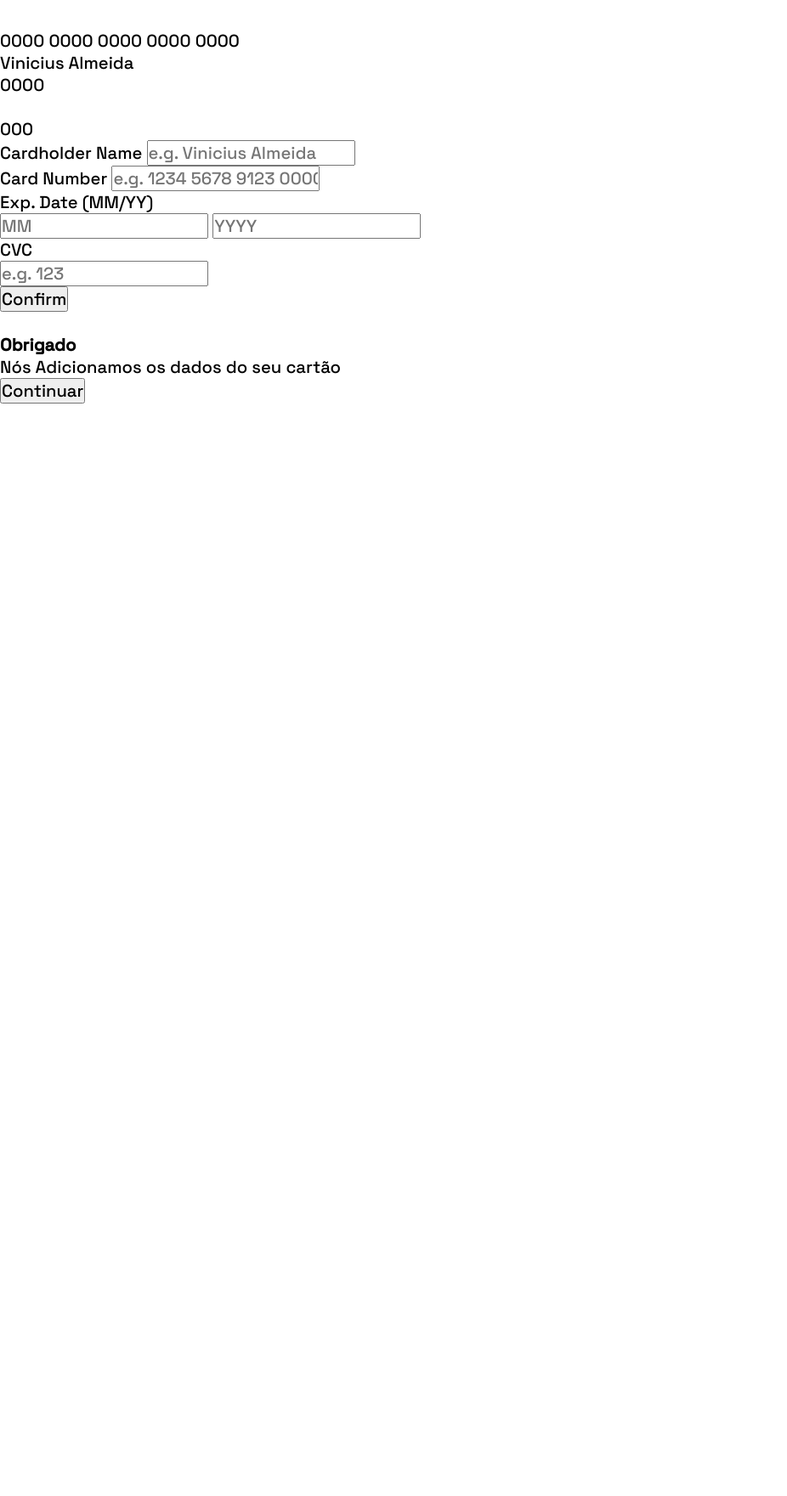
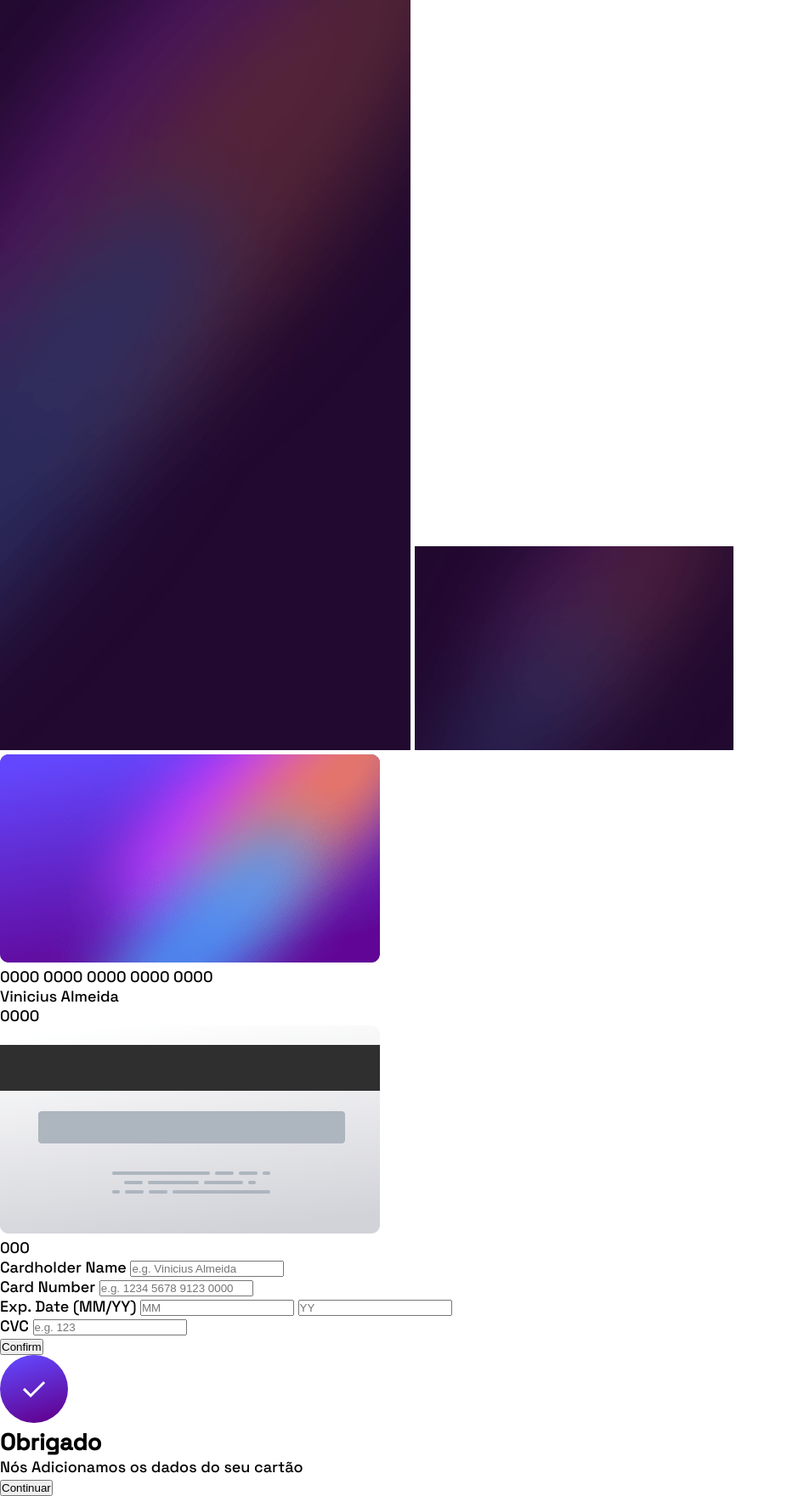
Before and after one commit to ViniciusAlmeidajs/Frontend-Mentor-Challenge-Interactive-card-details-form, a website built with Vite: page index.html in a window 1280 px wide. Shown: the part 17-1778 px from the top of the page at 85% size, without its empty margins (0-926 px from the left). Before the commit the page ends 800 px from the top, so only its background shows below. Built offline with nearby package versions, Linux system fonts and the light colour scheme; files whose address does not match are found by name.

Commit message:
build: organiza pastas por módulos Este commit organiza as pastas por módulos, separando as responsabilidades de cada funcionalidade dentro da aplicação.
O padrão de pastas é:
- Assets: Arquivos referentes a ícones, imagens, fontes e semelhantes;
- Css: arquivos de estilização;
- Js: arquivos contendo as regras de negócio da aplicação.

```diff
--- a/index.html
+++ b/index.html
@@ -5,14 +5,15 @@
   <meta charset="UTF-8" />
   <link rel="icon" type="image/svg+xml" href="/vite.svg" />
   <meta name="viewport" content="width=device-width, initial-scale=1.0" />
+  <link rel="stylesheet" href="./src/css/style.css">
   <title>Interactive Card</title>
 </head>
 
 <body>
-  <img src="images/bg-main-desktop.png" alt="" class="bg-img">
+  <img src="./src/assets/images/bg-main-desktop.png" alt="" class="bg-img">
   <img src="images/bg-main-mobile.png" alt="" class="bg-img-xs">
 
-  <div class="container">
+  <main class="container">
     <section class="container">
       <div class="card-front">
         <img src="images/bg-card-front.png" alt="" class="card-front-img">
@@ -28,8 +29,9 @@
         <p class="cvc display">000</p>
       </div>
     </section>
+
     <section class="card-details">
-      <form action="/action_page.php" id="myForm" name="myForm">
+      <form action="" id="myForm" name="myForm">
 
         <label for="cardholder-name">Cardholder Name</label>
         <input id="cardholder-name" class="cardholder-name" type="text" name="cardholder-name"
@@ -43,31 +45,33 @@
 
         <div class="flex">
           <label for="expiry-date" class="expiry-date">
-            Exp. Date (MM/YY) <br />
-            <input class="expiry" type="text" name="expiry-date" placeholder="MM" oninput="inputMM()" maxlength="2">
-            <input class="expiry" type="text" name="expiry-date" placeholder="YYYY" oninput="inputYY()" maxlength=2>
-            <p id="expiry-error"></p>
+            Exp. Date (MM/YY)
+          </label>
 
-          </label>
-          <label for="cvc" class="cvc">
-            CVC <br />
-            <input type="text" class="cvc" id="cvc" name="cvc" placeholder="e.g. 123" oninput="inputCvc()"
-              maxlength="3">
-            <p id="error=cvc"></p>
-          </label>
+          <input class="expiry" type="text" name="expiry-date" placeholder="MM" oninput="inputMM()" maxlength="2">
+
+          <input class="expiry" type="text" name="expiry-date" placeholder="YY" oninput="inputYY()" maxlength=2>
+          <p id="expiry-error"></p>
+
+          <label for="cvc" class="cvc">CVC</label>
+          <input type="text" class="cvc" id="cvc" name="cvc" placeholder="e.g. 123" oninput="inputCvc()" maxlength="3">
+          <p id="error=cvc"></p>
         </div>
+        <button id="submit">Confirm</button>
       </form>
     </section>
-  </div>
-  <button id="submit">Confirm</button>
-  </form>
-  <div id="Obrigado" class="Obrigado hidden">
+    </form>
+  </main>
+
+  <section id="Obrigado" class="Obrigado hidden">
     <img src="images/icon-complete.svg" alt="">
     <h2 id="Obrigado-header">Obrigado</h2>
     <p>Nós Adicionamos os dados do seu cartão</p>
-    <button id="Continue">Continuar</button>
-  </div>
-  <script type="module" src="/main.js"></script>
+
+    <button id="Continue" type="button">Continuar</button>
+  </section>
+
+  <script type="module" src="./src/js/main.js"></script>
 </body>
 
 </html>
--- a/main.js
+++ /dev/null
@@ -1,3 +0,0 @@
-import './style.css';
-
-console.log('teste');
--- /dev/null
+++ b/src/css/global.css
@@ -0,0 +1,25 @@
+@import url('https://fonts.googleapis.com/css2?family=Nunito+Sans:wght@300;600;800&family=Space+Grotesk:wght@500&display=swap');
+
+:root {
+  font-family: 'Nunito Sans', sans-serif;
+  font-family: 'Space Grotesk', sans-serif;
+  font-size  : 1.125rem;
+
+  /* Primary */
+  /* - Linear gradient (active input border): hsl(249, 99%, 64%) to hsl(278, 94%, 30%) */
+
+  --Red: hsl(0, 100%, 66%);
+
+  /* Neutral */
+  --White               : hsl(0, 0%, 100%);
+  --Light-grayish-violet: hsl(270, 3%, 87%);
+  --Dark-grayish-violet : hsl(279, 6%, 55%);
+  --Very-dark-violet    : hsl(278, 68%, 11%);
+}
+
+* {
+  margin         : 0;
+  padding        : 0;
+  box-sizing     : border-box;
+  text-decoration: none;
+}
--- /dev/null
+++ b/src/css/style.css
@@ -0,0 +1 @@
+@import './global.css';
--- /dev/null
+++ b/src/js/main.js
@@ -0,0 +1 @@
+// ...
--- a/style.css
+++ /dev/null
@@ -1,25 +0,0 @@
-  @import url('https://fonts.googleapis.com/css2?family=Nunito+Sans:wght@300;600;800&family=Space+Grotesk:wght@500&display=swap');
-
-  * {
-    font-family: 'Nunito Sans', sans-serif;
-    font-family: 'Space Grotesk', sans-serif;
-    font-size  : 1.125rem;
-
-    /* Primary */
-    /* - Linear gradient (active input border): hsl(249, 99%, 64%) to hsl(278, 94%, 30%) */
-
-    --Red: hsl(0, 100%, 66%);
-
-    /* Neutral */
-    --White               : hsl(0, 0%, 100%);
-    --Light-grayish-violet: hsl(270, 3%, 87%);
-    --Dark-grayish-violet : hsl(279, 6%, 55%);
-    --Very-dark-violet    : hsl(278, 68%, 11%);
-  }
-
-  * {
-    margin         : 0;
-    padding        : 0;
-    box-sizing     : border-box;
-    text-decoration: none;
-  }
```
Also changed, not shown: counter.js (deleted, +0 -9 lines), src/assets/icons/favicon-32x32.png (added), src/assets/icons/icon-complete.svg (added), src/assets/images/bg-card-back.png (added), src/assets/images/bg-card-front.png (added), src/assets/images/bg-main-desktop.png (added), src/assets/images/bg-main-mobile.png (added), src/assets/logo/card-logo.svg (added), src/js/validator.js (deleted).
